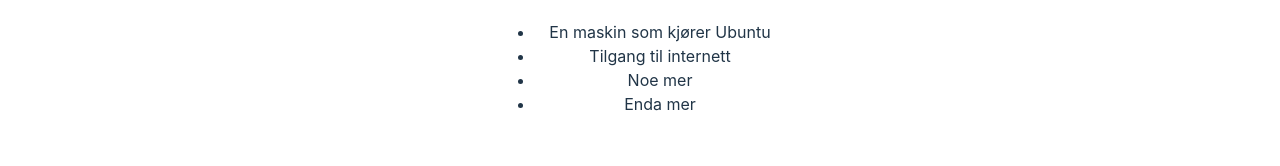
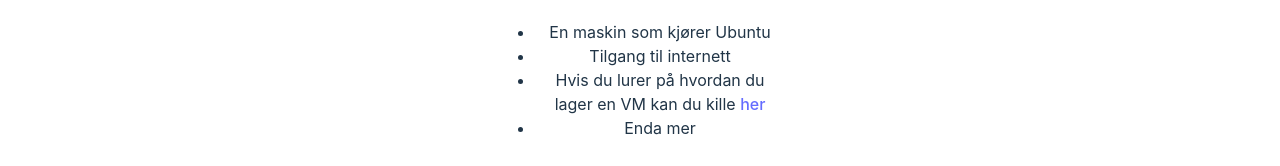
Before and after one commit to mleitejensen/mongoDB-guide, a React (Vite) app: page / in a window 1280 px wide. Shown: the part 423-589 px from the top of the page. Built offline with nearby package versions, Linux system fonts and the light colour scheme.

Commit message:
Added norwegian subtitles

```diff
--- a/src/App.jsx
+++ b/src/App.jsx
@@ -1,6 +1,7 @@
 import './App.css'
 import video from "./assets/GuideToMongoDB.webm"
-import sub from "./assets/subtitles.vtt"
+import enSub from "./assets/subtitles.vtt"
+import noSub from "./assets/noSub.vtt"
 
 function App() {
 
@@ -19,7 +20,7 @@ function App() {
         <ul className='list'>
           <li>En maskin som kjører Ubuntu</li>
           <li>Tilgang til internett</li>
-          <li>Noe mer</li>
+          <li>Hvis du lurer på hvordan du lager en VM kan du kille <a href="http://10.12.6.67">her</a></li>
           <li>Enda mer</li>
         </ul>
       </div>
@@ -27,7 +28,8 @@ function App() {
       <div className="card">
         <h3>Her er en video som går igjennom det.</h3>
         <video src={video} controls type="video/webm" width="100%">
-        <track default src={sub} />
+        <track default label="English" kind="subtitles" srclang="en" src={enSub} />
+        <track default label="Norsk" kind="subtitles" srclang="no" src={noSub} />
         </video>
       </div>
 
```
Also changed, not shown: 1 other file (tests, documents, lock files or other folders).
